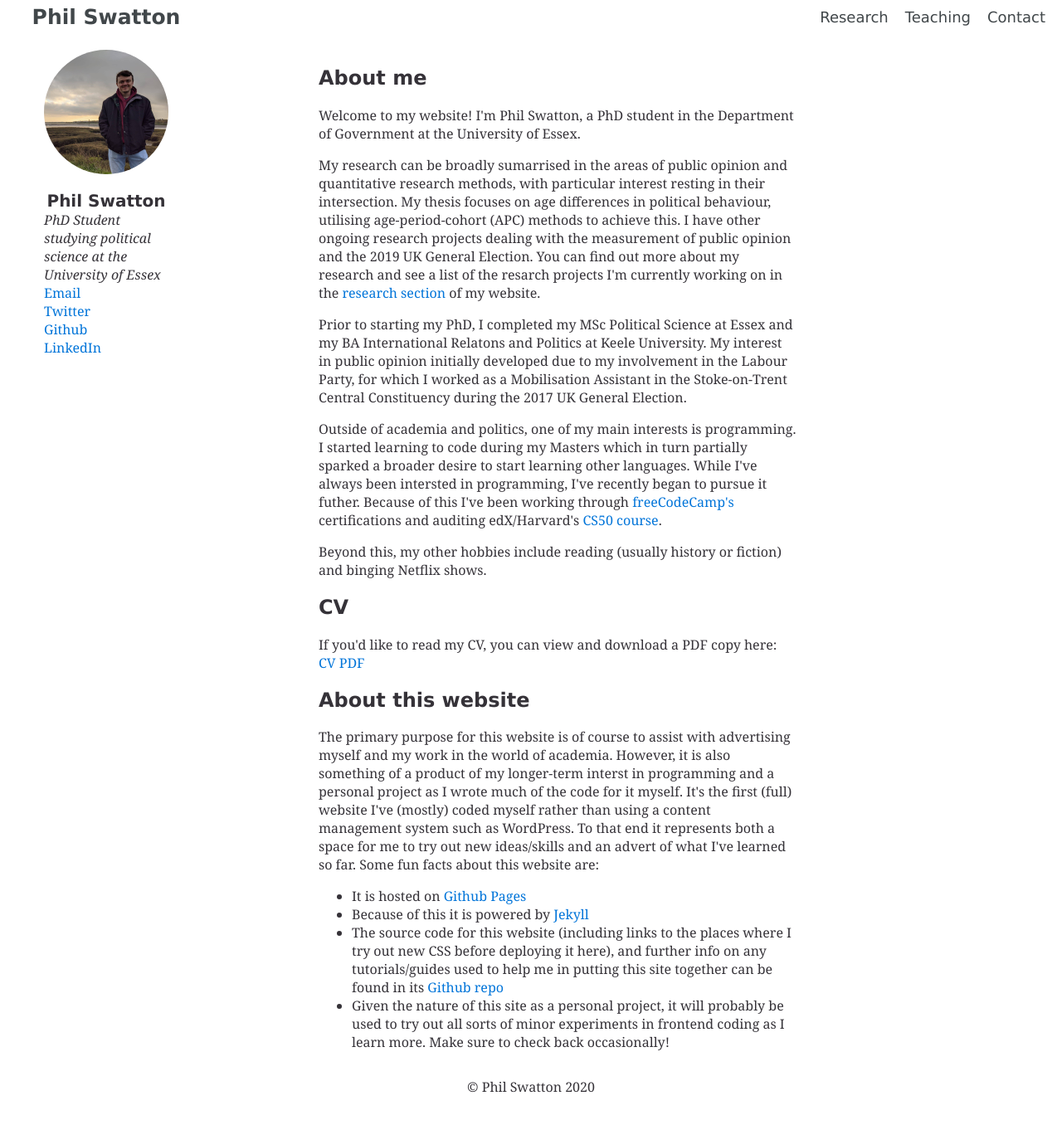
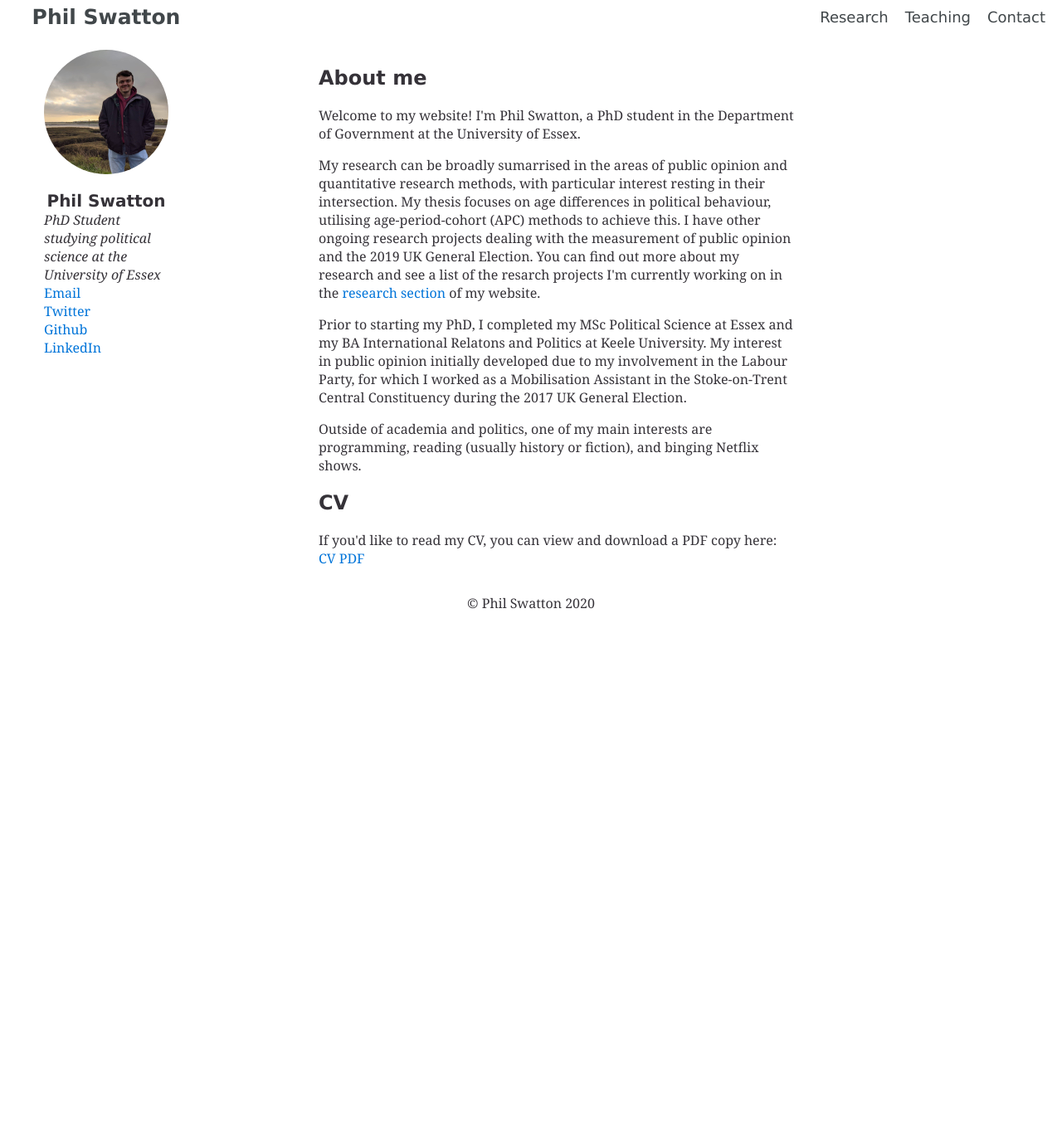
Before and after one commit to philswatton/philswatton.github.io, a Jekyll site: the page built from index.html, in a window 1280 px wide and 1397 px high. Shown: the top 1356 px of the window at 83% size. Built offline with Jekyll 4.4.1, drawn with Linux system fonts in a browser that asks for light colours.

Commit message:
Update index.html

```diff
--- a/index.html
+++ b/index.html
@@ -11,21 +11,8 @@ title: Hi there, I'm Phil Swatton!
 
 <p>Prior to starting my PhD, I completed my MSc Political Science at Essex and my BA International Relatons and Politics at Keele University. My interest in public opinion initially developed due to my involvement in the Labour Party, for which I worked as a Mobilisation Assistant in the Stoke-on-Trent Central Constituency during the 2017 UK General Election.</p>
 
-<p>Outside of academia and politics, one of my main interests is programming. I started learning to code during my Masters which in turn partially sparked a broader desire to start learning other languages. While I've always been intersted in programming, I've recently began to pursue it futher. Because of this I've been working through <a href="https://www.freecodecamp.org/">freeCodeCamp's</a> certifications and auditing edX/Harvard's <a href="https://www.edx.org/course/cs50s-introduction-to-computer-science">CS50 course</a>.</p>
-
-<p>Beyond this, my other hobbies include reading (usually history or fiction) and binging Netflix shows.</p>
+<p>Outside of academia and politics, one of my main interests are programming, reading (usually history or fiction), and binging Netflix shows.</p>
 
 
 <h2>CV</h2>
 <p>If you'd like to read my CV, you can view and download a PDF copy here: <a href="/philswatton_cv.pdf" target="_blank">CV PDF</a></p>
-
-
-<h2>About this website</h2>
-<p>The primary purpose for this website is of course to assist with advertising myself and my work in the world of academia. However, it is also something of a product of my longer-term interst in programming and a personal project as I wrote much of the code for it myself. It's the first (full) website I've (mostly) coded myself rather than using a content management system such as WordPress. To that end it represents both a space for me to try out new ideas/skills and an advert of what I've learned so far. Some fun facts about this website are:</p>
-
-<ul>
-  <li>It is hosted on <a href="https://pages.github.com/">Github Pages</a></li>
-  <li>Because of this it is powered by <a href="https://jekyllrb.com/">Jekyll</a></li>
-  <li>The source code for this website (including links to the places where I try out new CSS before deploying it here), and further info on any tutorials/guides used to help me in putting this site together can be found in its <a href="https://github.com/philswatton/philswatton.github.io">Github repo</a></li>
-  <li>Given the nature of this site as a personal project, it will probably be used to try out all sorts of minor experiments in frontend coding as I learn more. Make sure to check back occasionally!</li>
-</ul>
```
